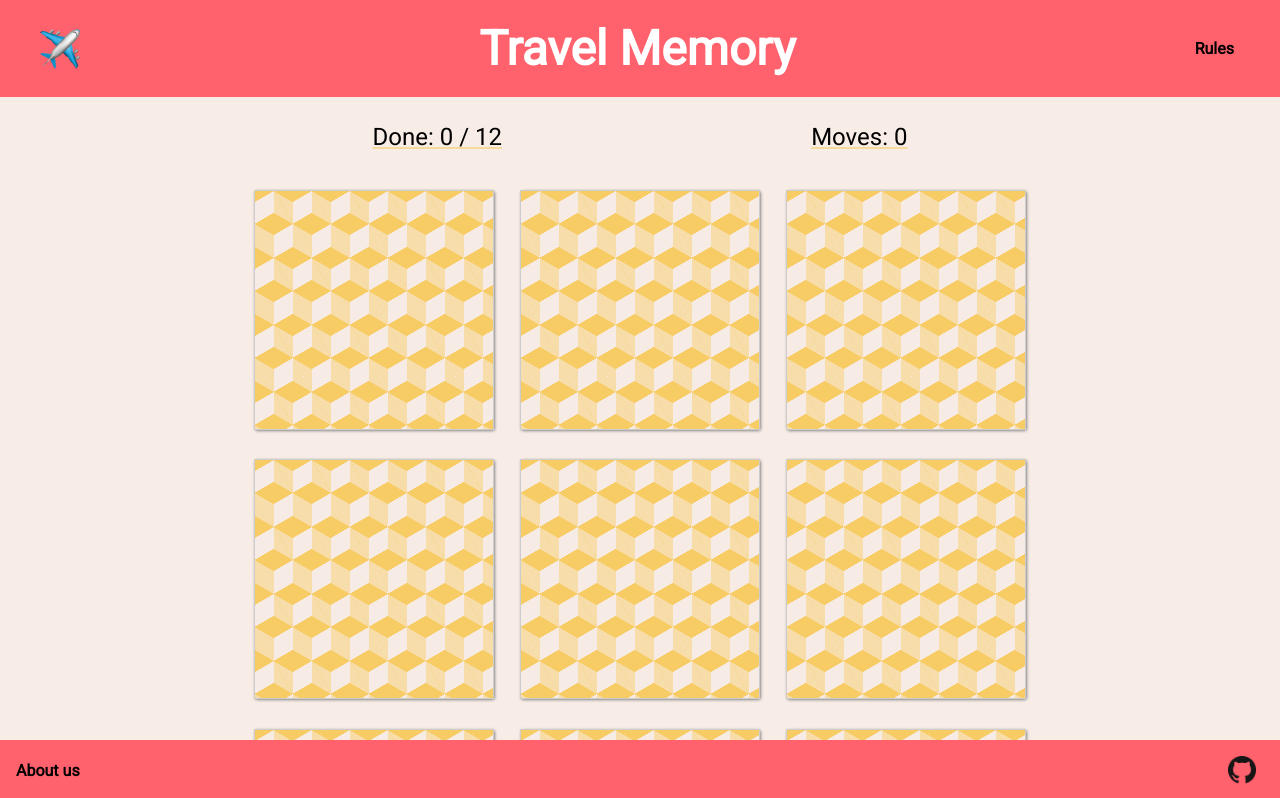
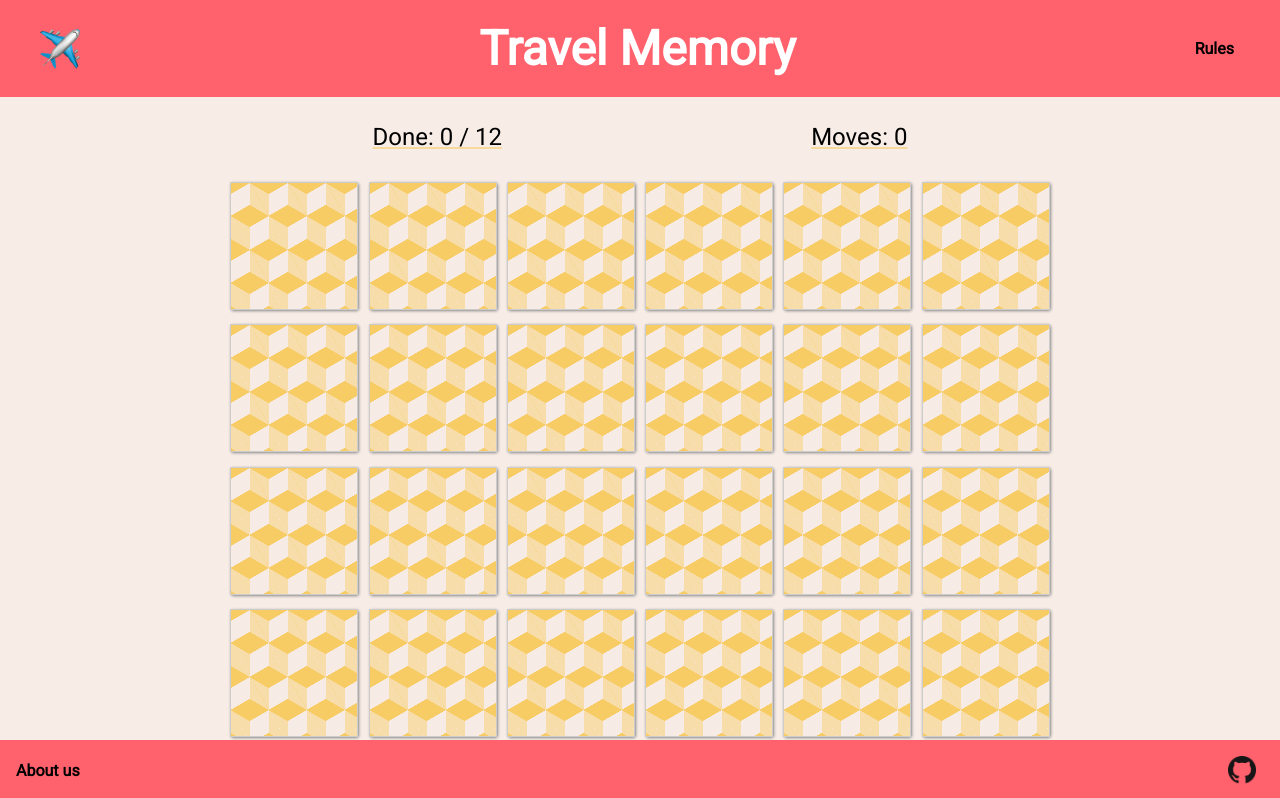
Before and after one commit to Hackathon-december-2022/Travel-memory-game, a React (Create React App) app: page / in a window 1280 px wide. Shown: the top 798 px of the page. Built offline with nearby package versions, Linux system fonts and the light colour scheme.

Commit message:
applied changes to flexbox

```diff
--- a/src/components/Card/card.module.css
+++ b/src/components/Card/card.module.css
@@ -1,9 +1,7 @@
 .card {
   display: inline-block;
-  width: 30vh;
+  width: 22vw;
   aspect-ratio: 1/1;
-  margin: 40px 0;
-  perspective: 600px;
   margin: 1vw;
   border-radius: 3px;
   cursor: pointer;
@@ -35,8 +33,6 @@
   height: 100%;
   color: white;
   text-align: center;
-  font-weight: bold;
-  font-size: 40px;
   backface-visibility: hidden;
 }
 
@@ -104,3 +100,10 @@
   height: 100%;
   object-fit: cover;
 }
+
+@media screen and (min-width: 800px) {
+  .card {
+    width: 10vw;
+    margin: 0.4vw;
+  }
+}
--- a/src/pages/home/home.module.css
+++ b/src/pages/home/home.module.css
@@ -2,5 +2,5 @@
   display: flex;
   justify-content: center;
   background-color: var(--primary-accent);
-  min-height: 100vh;
+  min-height: 86vh;
 }
```
